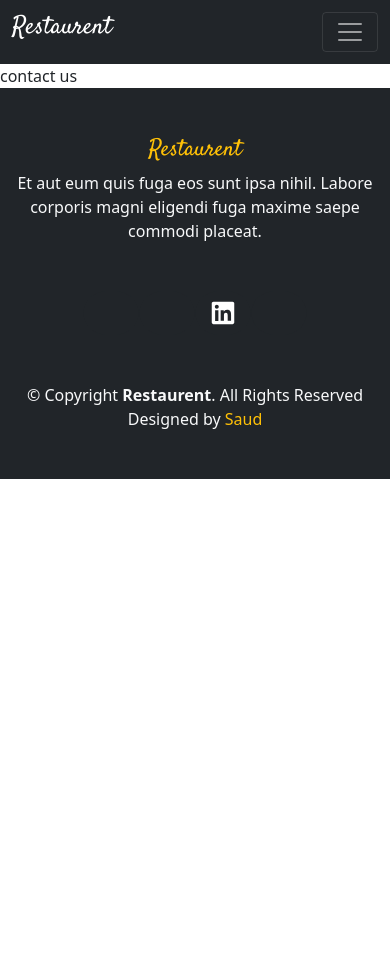
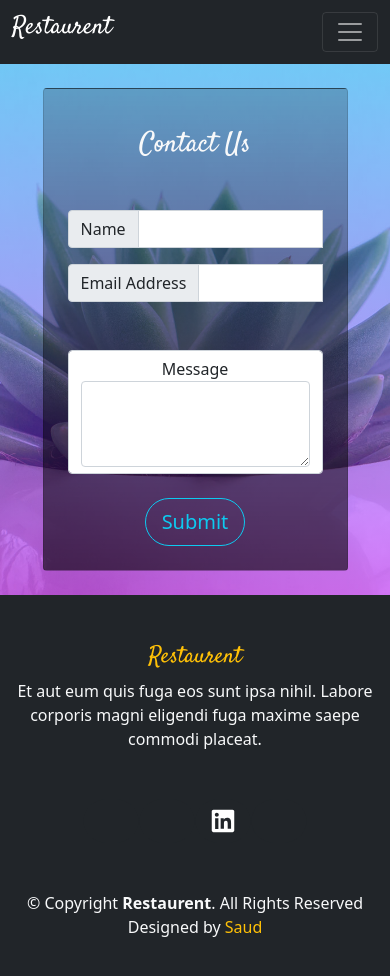
Before and after one commit to saud00/hotel, a React (Create React App) app: page /contactus in a window 390 px wide. Shown: the top 976 px of the page. Before the commit the page ends 844 px from the top, so only its background shows below. Built offline with nearby package versions, Linux system fonts and the light colour scheme; some icons are missing.

Commit message:
responsive form

```diff
--- a/src/components/pages/ContactUs.jsx
+++ b/src/components/pages/ContactUs.jsx
@@ -1,5 +1,68 @@
-import React from "react";
+import React,{useRef} from "react";
 
 export default function ContactUs() {
-  return <div>contact us</div>;
+const nameRef = useRef(null)
+const emailRef = useRef(null)
+
+const checkValid=()=>{
+const emailVal = emailRef.current.value
+const nameVal = nameRef.current.value
+  if(emailVal===""){
+    emailRef.current.className = "form-control is-invalid"
+  }else{
+    emailRef.current.className = "form-control is-valid"
+
+  }
+  console.log(nameVal)
+  if(nameVal=== ""){
+    nameRef.current.className = "form-control is-invalid"
+  }else{
+    nameRef.current.className = "form-control is-valid"
+
+  }
 }
+
+  return <div className="container-fluid form-cont  py-4"
+  style={{background: `linear-gradient(rgba(0,168,255,0.5), rgba(185,0,255,0.5)),  url(${'assets/form.jpeg'})`,
+  backgroundPosition: "center",
+  backgroundRepeat: " no-repeat",
+  backgroundSize: "cover",
+  backgroundAttachment: "fixed",
+  height: "100%",
+  }} >
+    <div className="form-row ">
+      <div className="col-10 col-sm-6 col-lg-4 mx-auto">
+        <div className="card card-body text-center p-4" style={{backgroundColor:"transparent", background: `linear-gradient(rgba(0,0,0,0.2), rgba(0,0,0,0.6))`}}>
+          <form action="#" className="needs-validation" noValidate>
+          <h1 className="typo my-3 text-light">Contact Us</h1>
+
+            <div className="mt-5 mb-3">
+            <div className="input-group">
+              <span className="input-group-text">Name</span>
+            <input type="text" ref={nameRef} className="form-control" required/>
+            <div className="invalid-feedback">Enter name</div>
+            </div>
+            </div>
+
+            <div className="mb-5">
+            <div className="input-group">
+              <span className="input-group-text">Email Address</span>
+            <input type="email" ref={emailRef} className="form-control" required/>
+            <div className="invalid-feedback">Enter valid Email address</div>
+            </div>
+            </div>
+
+            <div className="form-control mb-4">
+              <label>Message</label>
+            <textarea type="email" className="form-control" rows="3"></textarea>
+            </div>
+
+            <div className="btn btn-outline-info btn-lg" style={{borderRadius:"50px"}} onClick={checkValid}>Submit</div>
+
+          </form>
+        </div>
+      </div>
+    </div>
+
+  </div>;
+}
--- a/src/components/pages/Menu.jsx
+++ b/src/components/pages/Menu.jsx
@@ -1,4 +1,4 @@
-import React from "react";
+import React,{useRef, useEffect} from "react";
 
 const data = [
   {
@@ -36,22 +36,37 @@ const data = [
 ]
 
 export default function Menu() {
-  const [select, setSelect]= React.useState(0)
+  const [select, setSelect]= React.useState(0),
+  prevRef = useRef(null), first = useRef(null),
+
+   clickTitle=(e,ind)=>{
+   prevRef.current.style.color = "inherit"
+    e.target.style.color = "coral"
+    prevRef.current = e.target
+    setSelect(ind)
+  }
+
+  useEffect(() => {
+    prevRef.current = first.current;
+  }, [])
+
   return <div className="container mt-5">
     <div className="text-center">
       <h3 className="typo">Check our tasty <span className="text-warning">Menu</span> </h3>
       <p>Ut possimus qui ut temporibus culpa velit eveniet modi omnis est adipisci expedita at voluptas atque vitae autem.</p>
     </div>
 
-    <div className="container d-block d-md-flex w-100">
+    <div className="container d-block my-5 d-md-flex w-100">
       <div className="row w-100">
 
-        <div className="col-12 col-md-3 d-flex flex-column justify-content-around bg-warning ">
+        <div className="col-12 col-md-3 d-flex flex-column justify-content-around parent ">
       {data.map((val, ind)=>{
         return(
-         <div onClick={()=>{setSelect(ind)}}>
-         {val.title}</div>
-       )})}
+         <div ref={first} onClick={(e)=>{clickTitle(e,ind)}}>
+          {val.title}
+         </div>
+       )
+       })}
        </div>
 
       <div className="col-12 col-md-6 d-block ">
@@ -60,8 +75,8 @@ export default function Menu() {
           return(
             <div style={{textAlign:"justify"}} >
             <h3 className="typo lh-5 my-4" >{val.heading}</h3>
-            <div>{val.p1}</div>
-            <div>{val.p2}</div>
+            <div className="lead">{val.p1}</div>
+            <div className="lead">{val.p2}</div>
             </div>
             )
         })}
@@ -72,7 +87,7 @@ export default function Menu() {
           if(ind===select)
           return(
             <div className="w-100 h-100">
-            <img src={`${val.img}`} height="100%" width="100%" alt="img" />
+            <img src={`${val.img}`} height="80%" width="100%" alt="img" />
             </div>
             )
         })}</div>
--- a/src/styles/index.css
+++ b/src/styles/index.css
@@ -28,20 +28,6 @@ input {
 
 .w85 {
   width: 85%;
-}
-
-.button {
-  font-family: monospace;
-  font-size: 10pt;
-  color: black;
-  background-color: buttonface;
-  text-align: center;
-  padding: 2px 6px 3px;
-  border-width: 2px;
-  border-style: outset;
-  border-color: buttonface;
-  cursor: pointer;
-  max-width: 250px;
 }
 
 .card {
@@ -134,4 +120,20 @@ input {
 .social-logo{color:white}
 .social-logo:hover{color:#c76f0a }
 
+
+.parent{color:black}
+.parent:hover > * {
+  opacity: 0.5;
+}
+.parent:hover > *:hover {
+  color:#c76f0a;
+  opacity: 1;
+}
+
+
 .typo{font-family: "Satisfy", sans-serif;}
+
+.form-cont{
+  background: -webkit-linear-gradient(left, rgba(0,168,255,0.5), rgba(185,0,255,0.5));
+
+}
```
Also changed, not shown: public/assets/form.jpeg (added).
